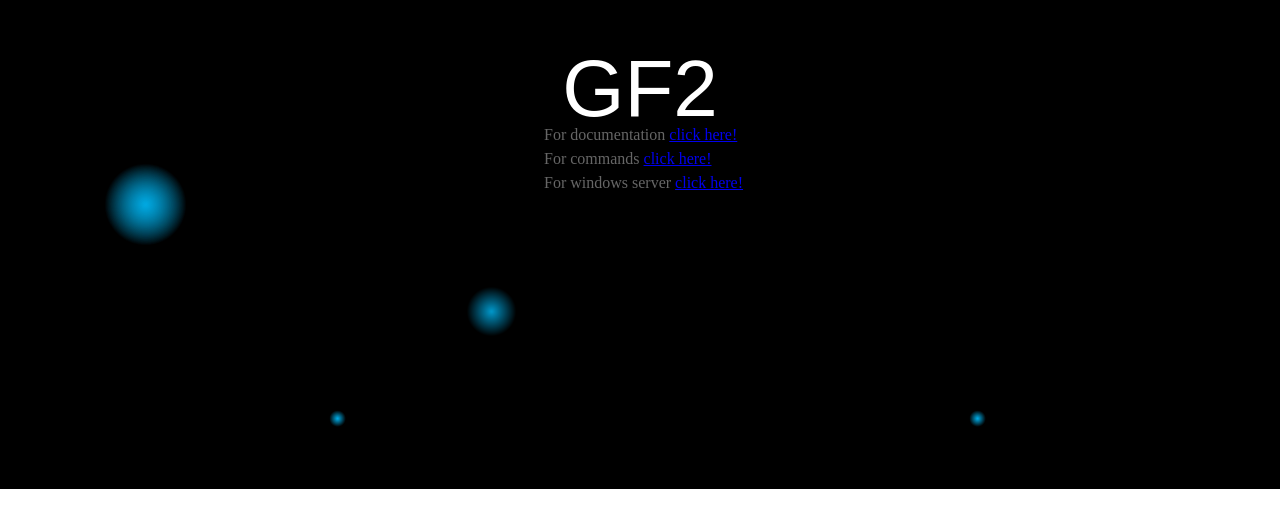
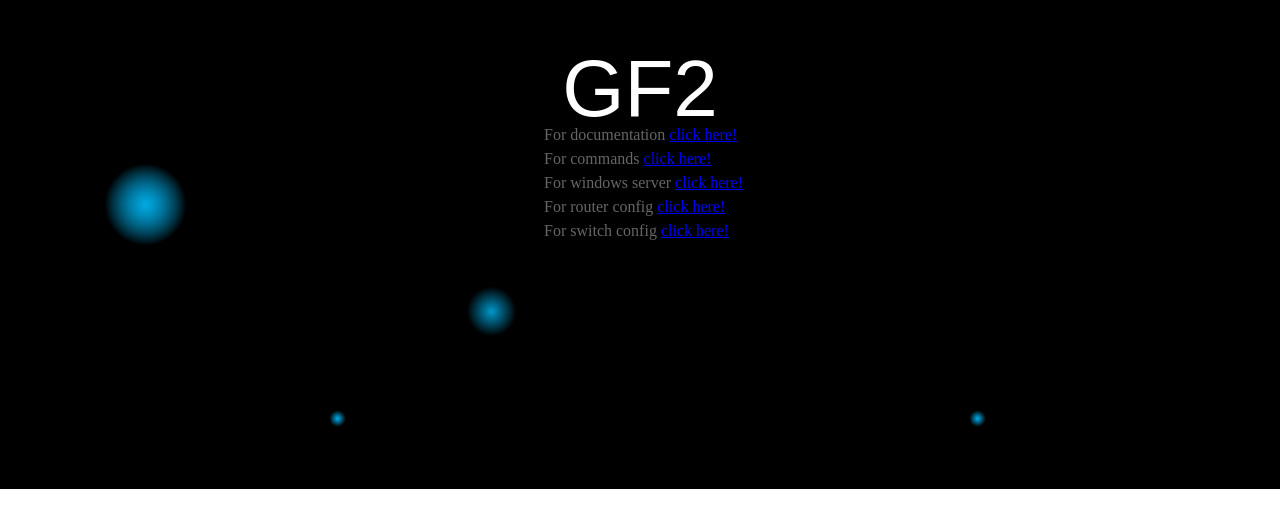
Before and after one commit to Hubits-cloud/PHP-for-website, a plain HTML site: page GF2.html in a window 1280 px wide. Shown: the part 311-835 px from the top of the page. Drawn offline with Linux system fonts and the light colour scheme; a web font is replaced by a local one.

Commit message:
added links and pdf

```diff
--- a/GF2.html
+++ b/GF2.html
@@ -29,6 +29,13 @@
             <div class="link2">
                 For windows server <a href="pdf/Netværk 2_ Arbejdsopgave_ Windows Server 2016 _ GNI LMS.pdf">click here!</a>
             </div>
+            <div class="link3">
+                For router config <a href="pdf/router conf.pdf">click here!</a>
+            </div>
+
+            <div class="link4">
+                For switch config <a href="pdf/switch conf.pdf">click here!</a>
+            </div>
         </div>
 
         <div class="box">
--- a/css/gf2.css
+++ b/css/gf2.css
@@ -53,6 +53,26 @@
     position: absolute;
 }
 
+.link3 {
+    margin: 30px 0;
+    text-align: center;
+    font-size: 16px;
+    color: #666666;
+    top: 60%;
+    left: 42.5%;
+    position: absolute;
+}
+
+.link4 {
+    margin: 30px 0;
+    text-align: center;
+    font-size: 16px;
+    color: #666666;
+    top: 63%;
+    left: 42.5%;
+    position: absolute;
+}
+
 .box ul li{
     position: absolute;
     width: 35px;
```
Also changed, not shown: 3 other files.
